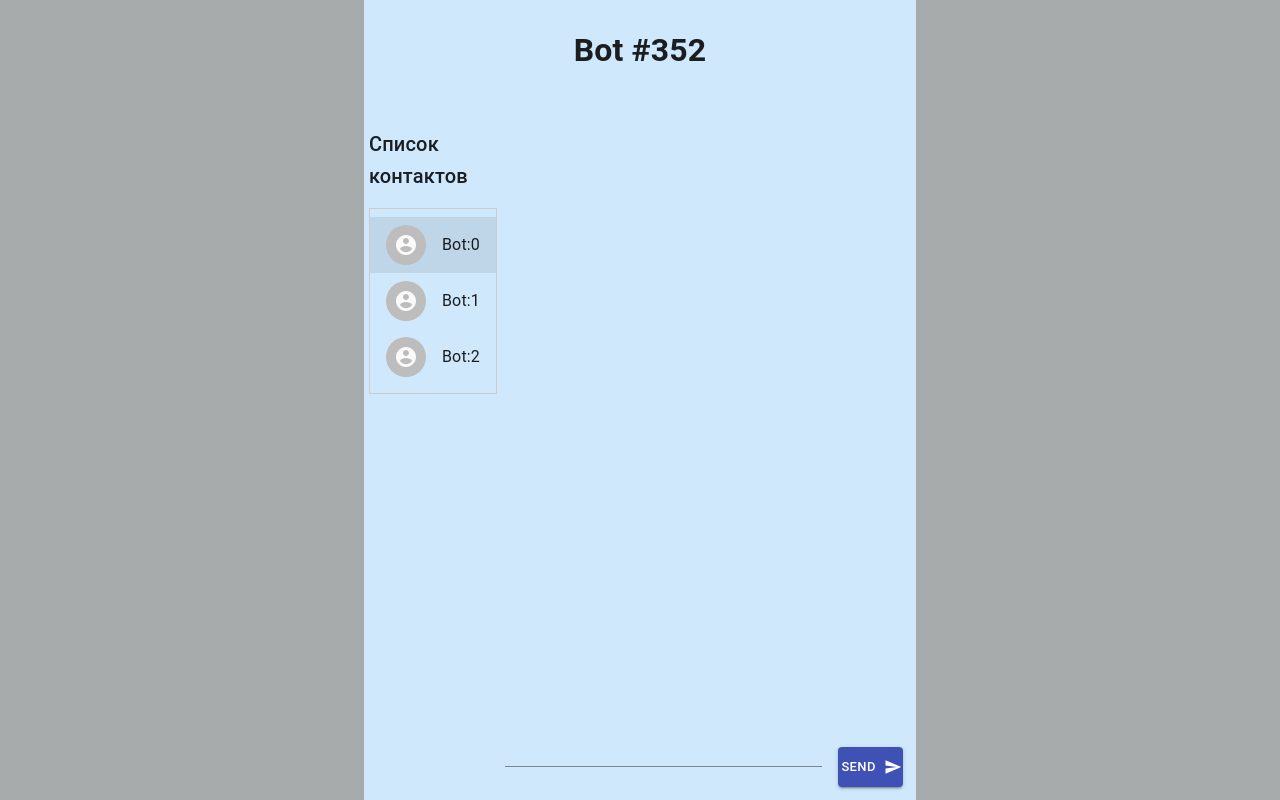
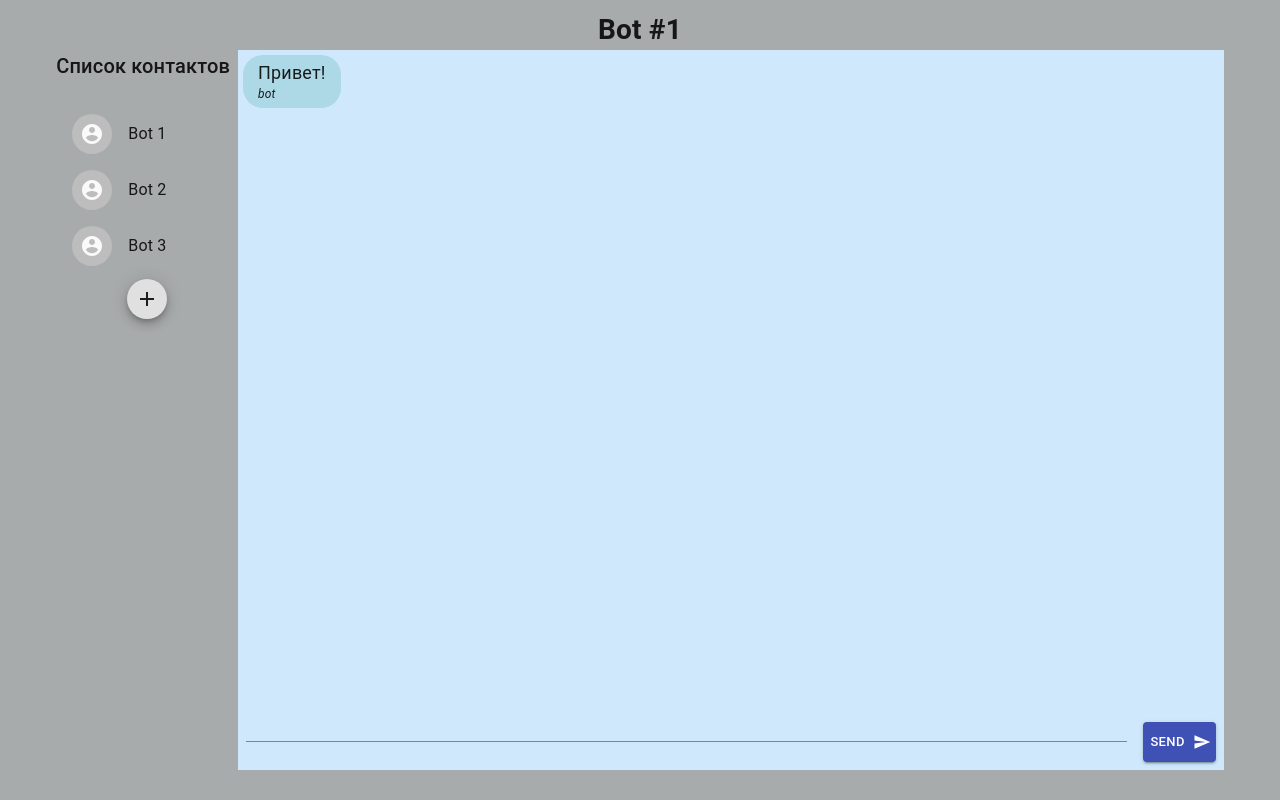
Before and after one commit to BogNikita/gb_react, a React app: page / in a window 1280 px wide. Built offline with nearby package versions, Linux system fonts and the light colour scheme.

Commit message:
homework4

```diff
--- a/package.json
+++ b/package.json
@@ -31,6 +31,7 @@
     "html-webpack-plugin": "^4.5.0",
     "react": "^17.0.1",
     "react-dom": "^17.0.1",
+    "react-router-dom": "^5.2.0",
     "style-loader": "^2.0.0",
     "webpack": "^5.11.0",
     "webpack-cli": "^4.2.0",
--- a/src/components/Chatlist.jsx
+++ b/src/components/Chatlist.jsx
@@ -1,4 +1,5 @@
 import React from 'react';
+import {Link} from 'react-router-dom';
 import { makeStyles } from '@material-ui/core/styles';
 import List from '@material-ui/core/List';
 import ListItem from '@material-ui/core/ListItem';
@@ -7,20 +8,23 @@ import ListItemText from '@material-ui/core/ListItemText';
 import Avatar from '@material-ui/core/Avatar';
 import Typography from '@material-ui/core/Typography';
 import AccountCircleIcon from '@material-ui/icons/AccountCircle';
+import Fab from '@material-ui/core/Fab';
+import AddIcon from '@material-ui/icons/Add';
 
 
 const useStyles = makeStyles((theme) => ({
     root: {
-        border: '1px solid #ccc',
 
     },
     title: {
-      margin: theme.spacing(4, 0, 2),
+      margin: theme.spacing(0, 1, 2, 0),
     },
   }));
 
 
-const ChatList = (props) => {
+const ChatList = ({state, createNewChat}) => {
+
+
     const classes = useStyles();
     const [selectedIndex, setSelectedIndex] = React.useState(0);
 
@@ -39,9 +43,9 @@ const ChatList = (props) => {
                     <List component="nav"
                         aria-labelledby="nested-list-subheader"
                         className={classes.root}>
-                    {[0,1,2].map(item => {return (
+                    {Object.keys(state.chats).map(item => {return (
+                        <Link to={`/chat/${item}/`} key = {item} style={{textDecoration: 'none', color: 'inherit'}}>
                             <ListItem button
-                            key = {item}
                                 selected={selectedIndex === item}
                                 onClick={(event) => handleListItemClick(event, item)}>
                                 <ListItemAvatar>
@@ -50,10 +54,16 @@ const ChatList = (props) => {
                                     </Avatar>
                                 </ListItemAvatar>
                                 <ListItemText
-                                primary={'Bot:' + item}
+                                    primary={'Bot ' + item}
                                 />
                             </ListItem>
+                        </Link>
                     )})}
+                    <div style={{display: 'flex', justifyContent: 'center', marginTop: 5}}>
+                        <Fab color="inherit" aria-label="add" size="small" onClick={createNewChat}>
+                            <AddIcon />
+                        </Fab>
+                    </div>
                     </List>
                 </div>
     </div>
--- a/src/components/Header.jsx
+++ b/src/components/Header.jsx
@@ -1,9 +1,9 @@
 import React from 'react';
 
-const Header = (props) => {
+const Header = ({name}) => {
 
     return(
-        <h1  className='header' style={{textAlign: 'center'}}>Bot #352</h1>
+        <h1  className='header' style={{textAlign: 'center', width: '100%', margin: 0, paddingTop: 10}}>Bot #{name}</h1>
     )
 }
 
--- a/src/components/Layout.jsx
+++ b/src/components/Layout.jsx
@@ -1,33 +1,91 @@
-import React from 'react';
+import React, {useState, useEffect} from 'react';
+import {Link} from 'react-router-dom';
 import Header from './Header.jsx';
 import MessageFiled from './MessageField.jsx';
 import CssBaseline from '@material-ui/core/CssBaseline';
-import Typography from '@material-ui/core/Typography';
 import Container from '@material-ui/core/Container';
 import ChatList from './Chatlist.jsx';
+import Profile from './Porfile.jsx'
+
 
 
 
 const Layout = (props) => {
 
-
+    const { chatId = 1 } = props;
 
     const divStyle = {
-        backgroundColor: 'rgb(46 53 53 / 40%)'
+        backgroundColor: 'rgb(46 53 53 / 40%)',
+        minHeight: '100vh'
+    };
+
+    const state = {
+        chats: {
+            1: {title: 'Чат 1', messageList: [1]},
+            2: {title: 'Чат 2', messageList: [2]},
+            3: {title: 'Чат 3', messageList: []},
+        },
+        messages: {
+            1: { text: "Привет!", author: 'bot' },
+            2: { text: "Здравствуйте!", author: 'bot' },
+        },
+        text: '',
+    };
+
+    const path = document.location.pathname;
+
+    const [newState, setState] = useState(state);
+    const {chats, messages, text} = newState;
+
+    const handleSendMessage = (message, author) => {
+        if (text.length > 0 || author === 'bot') {
+            const messageId = Object.keys(messages).length + 1;
+            setState({...newState,
+                messages: {...messages,
+                    [messageId]: {text:message, author}},
+                chats: {...chats,
+                    [chatId]: { ...chats[chatId],
+                        messageList: [...chats[chatId]['messageList'], messageId]
+                    }
+                },
+                text: ''
+            })
+        }
+    };
+
+    const handleChange = (event) => {
+        setState({...newState, [event.target.name]: event.target.value });
     };
 
 
+    useEffect(() => {
+        if (Object.values(messages)[Object.values(messages).length - 1].author === 'User') {
+            setTimeout(() =>
+                handleSendMessage('Не приставай ко мне, я робот!', 'bot'),
+            1000);
+        }
+    }, [Object.keys(messages).length]);
+
+
+    const createNewChat = () => {
+        const chatsId = Object.keys(chats).length + 1;
+        setState({...newState,
+            chats: {...chats,
+                [chatsId]: {title: `Чат ${chatsId}`, messageList: []}
+                }
+        });
+    };
 
 
     return(
     <div style={divStyle}>
      <CssBaseline />
-     <Container maxWidth="sm">
-        <Typography component="div" style={{ backgroundColor: '#cfe8fc', minHeight: '100vh', }} className='grid-container'>
-        <Header/>
-        <ChatList />
-        <MessageFiled />
-        </Typography>
+     <Container style={{display: 'flex', flexWrap: 'wrap', justifyContent: 'center'}}>
+        <Link to={`/profile/${chatId}/`} style={{width: '100%', textDecoration: 'none', color: 'inherit'}}>
+            <Header name={chatId}/>
+        </Link>
+        <ChatList createNewChat={createNewChat} state={newState} />
+        {path === `/profile/${chatId}/` ? <Profile name={chatId}/> : <MessageFiled chatId={chatId} state={newState} handleChange={handleChange} handleSendMessage={handleSendMessage}/>}
      </Container>
     </div>
     )
--- a/src/components/Message.jsx
+++ b/src/components/Message.jsx
@@ -1,13 +1,13 @@
 import React from 'react';
 
  const Message = ({text, author}) => <div className='message'
-    style={ { alignSelf: author === 'Robot'
+    style={ { alignSelf: author === 'bot'
     ?'flex-start'
     : 'flex-end' } }
     >
         <div>{text}</div>
         <div style={{fontSize: '12px',
-        alignSelf: author === 'Robot'
+        alignSelf: author === 'bot'
         ?'flex-start'
         :'flex-end'}}>
             <i>{author}</i>
--- a/src/components/MessageField.jsx
+++ b/src/components/MessageField.jsx
@@ -24,50 +24,44 @@ const useStyles = makeStyles((theme) => ({
     }
   }));
 
-const MessageFiled = () => {
-    const [stateMessage, setState] = useState([]);
+const MessageFiled = ({state, handleSendMessage, handleChange, chatId}) => {
+
+    const {chats, messages, text} = state;
 
     const classes = useStyles();
 
-    const submitMessage = (e) => {
+    const submitMessage = (e,text, author) => {
         e.preventDefault();
-        const message = e.target.text.value;
-        setState([...stateMessage, {author: 'User', message}]);
+        handleSendMessage(text, author);
         e.target.reset();
     }
 
-    useEffect(() => {
-        if(stateMessage.length) {
-            if (stateMessage[stateMessage.length-1].author === 'User') {
-                setTimeout(() =>
-                    setState(
-                    [ ...stateMessage, {author: 'Robot', message:'Не приставай ко мне, я робот!'}]),
-                1000);
-            }
-        }
-    })
 
     const pressKey = (e) => {
         if (e.shiftKey) {
-            const message = e.target.value;
-            setState([...stateMessage, {author: 'User', message}]);
+            const text = e.target.value;
+            handleSendMessage(text, 'User')
             e.target.value = ''
         }
 
     }
 
+    const messageElements = chats[chatId].messageList.map((messageId, index) => {
+        return (<Message
+            key={index}
+            text ={ messages[messageId].text }
+            author={ messages[messageId].author }
+            />)})
 
     return (
-        <div className='message-field'>
+        <div style={{width: '80%', background: 'rgb(207, 232, 252)', minHeight: '90vh', display: 'flex', flexDirection: 'column'}}>
             <div style={{flex: '1 0 auto', display: 'flex', flexDirection: 'column'}}>
-            {stateMessage.map(({author, message}, index) => {
-            return (<Message
-                key={index}
-                text ={message}
-                author={author}
-                />)})}
+               { messageElements }
             </div>
-        <form className={classes.root} noValidate autoComplete="off" onSubmit={ e => submitMessage(e)} onKeyUp={e => e.key === 'Enter' ? pressKey(e) : null} wrap="soft">
+            <form className={classes.root} noValidate autoComplete="off"
+                onSubmit={ e => {submitMessage(e, text, 'User')}}
+                onChange={handleChange}
+                onKeyUp={e => e.key === 'Enter' ? pressKey(e) : null}>
                 <div style={{display: 'flex', marginTop: '10px'}}>
                     <TextField
                         id="standard-multiline-flexible"
--- /dev/null
+++ b/src/components/Porfile.jsx
@@ -0,0 +1,72 @@
+import React from 'react';
+
+import { makeStyles } from '@material-ui/core/styles';
+import TextField from '@material-ui/core/TextField';
+import AccountCircleIcon from '@material-ui/icons/AccountCircle';
+
+const useStyles = makeStyles((theme) => ({
+    root: {
+      display: 'flex',
+      flexWrap: 'wrap',
+    },
+    textField: {
+      marginLeft: theme.spacing(1),
+      marginRight: theme.spacing(1),
+      width: '20ch',
+    },
+  }));
+
+const Profile = ({name}) => {
+
+    const classes = useStyles();
+
+    return (
+        <div style={{width: '60%', background: 'rgb(207, 232, 252)', minHeight: '90vh', display: 'flex', flexDirection: 'column'}}>
+            <div style={{alignSelf: 'center'}}>
+                <AccountCircleIcon style={{ fontSize: 240, color:'white' }} />
+            </div>
+            <div className={classes.root}>
+                <TextField
+                    id="filled-full-width"
+                    label="First name"
+                    style={{ margin: 20 }}
+                    placeholder={`Bot #${name}`}
+                    fullWidth
+                    margin="normal"
+                    InputLabelProps={{
+                        shrink: true,
+                    }}
+                    variant="filled"
+                />
+                <TextField
+                    id="filled-full-width1"
+                    label="Last name"
+                    style={{ margin: 20 }}
+                    placeholder="Placeholder"
+                    fullWidth
+                    margin="normal"
+                    InputLabelProps={{
+                        shrink: true,
+                    }}
+                    variant="filled"
+                />
+                <TextField
+                    id="filled-full-width2"
+                    label="Telephone"
+                    style={{ margin: 20 }}
+                    placeholder="Placeholder"
+                    fullWidth
+                    margin="normal"
+                    InputLabelProps={{
+                        shrink: true,
+                    }}
+                    variant="filled"
+                />
+
+
+            </div>
+        </div>
+    )
+}
+
+export default Profile;
--- /dev/null
+++ b/src/components/Router.jsx
@@ -0,0 +1,19 @@
+import React from 'react';
+import { Switch, Route } from 'react-router-dom'
+import Layout from './Layout.jsx';
+
+
+const Router = () => {
+    return (
+        <Switch>
+            <Route exact path='/' component={ Layout } />
+            <Route exact path='/chat/:chatId' render={ (obj) =>
+                <Layout chatId={ obj.match.params.chatId } /> } />
+            <Route exact path='/profile/:chatId' render={ (obj) =>
+                <Layout chatId={ obj.match.params.chatId } />} />
+        </Switch>
+
+    )
+}
+
+export default Router;
--- a/src/index.jsx
+++ b/src/index.jsx
@@ -1,12 +1,15 @@
 import React from 'react';
 import ReactDom from 'react-dom';
+import {BrowserRouter} from 'react-router-dom';
+import Router from './components/Router.jsx';
+import './style/message.css';
 
-import Layout from './components/Layout.jsx';
-import './style/message.css';
-import './style/grid-container.css';
 
 ReactDom.render(
-    <Layout/>,
+    <BrowserRouter>
+        <Router/>
+    </BrowserRouter>,
+
 
     document.getElementById('root')
 );
--- a/src/style/grid-container.css
+++ /dev/null
@@ -1,17 +0,0 @@
-.grid-container {
-    display: grid;
-    grid-template-columns: 0.4fr 1.5fr 1fr;
-    grid-template-rows: 0.2fr 1.8fr;
-    gap: 0px 0px;
-    grid-template-areas:
-      "header header header"
-      "chatlist message-field message-field"
-      ". . .";
-    padding: 5px;
-  }
-  .header { grid-area: header; }
-  .chat-list { grid-area: chatlist; }
-  .message-field {
-    grid-area: message-field;
-    align-self: flex-end;
-    }
--- a/webpack.config.js
+++ b/webpack.config.js
@@ -15,7 +15,10 @@ module.exports = {
     },
     devServer: {
         port: 3000,
-        open: true
+        open: true,
+        historyApiFallback: {
+            index: 'index.html'
+        }
     },
     plugins: [
         new CleanWebpackPlugin(),
```
Also changed, not shown: 2 other files (tests, documents, lock files or other folders). Lines whose indentation alone changed are shown as unchanged.
